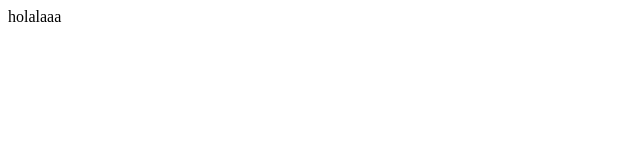
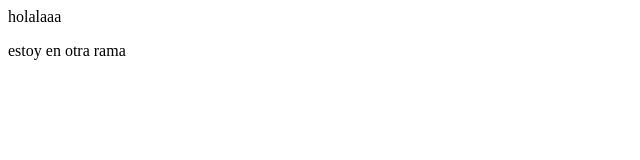
Before and after one commit to KeniaKodigo/pruebaColaboradores, a plain HTML site: page index.html in a window 1280 px wide. Shown: the whole page, without its empty margins (0-640 px from the left). Drawn offline with Linux system fonts and the light colour scheme.

Commit message:
commit nueva rama

```diff
--- a/index.html
+++ b/index.html
@@ -9,6 +9,9 @@
 <body>
 
     holalaaa
+    <p>
+        estoy en otra rama
+    </p>
 
 </body>
 </html>
```
